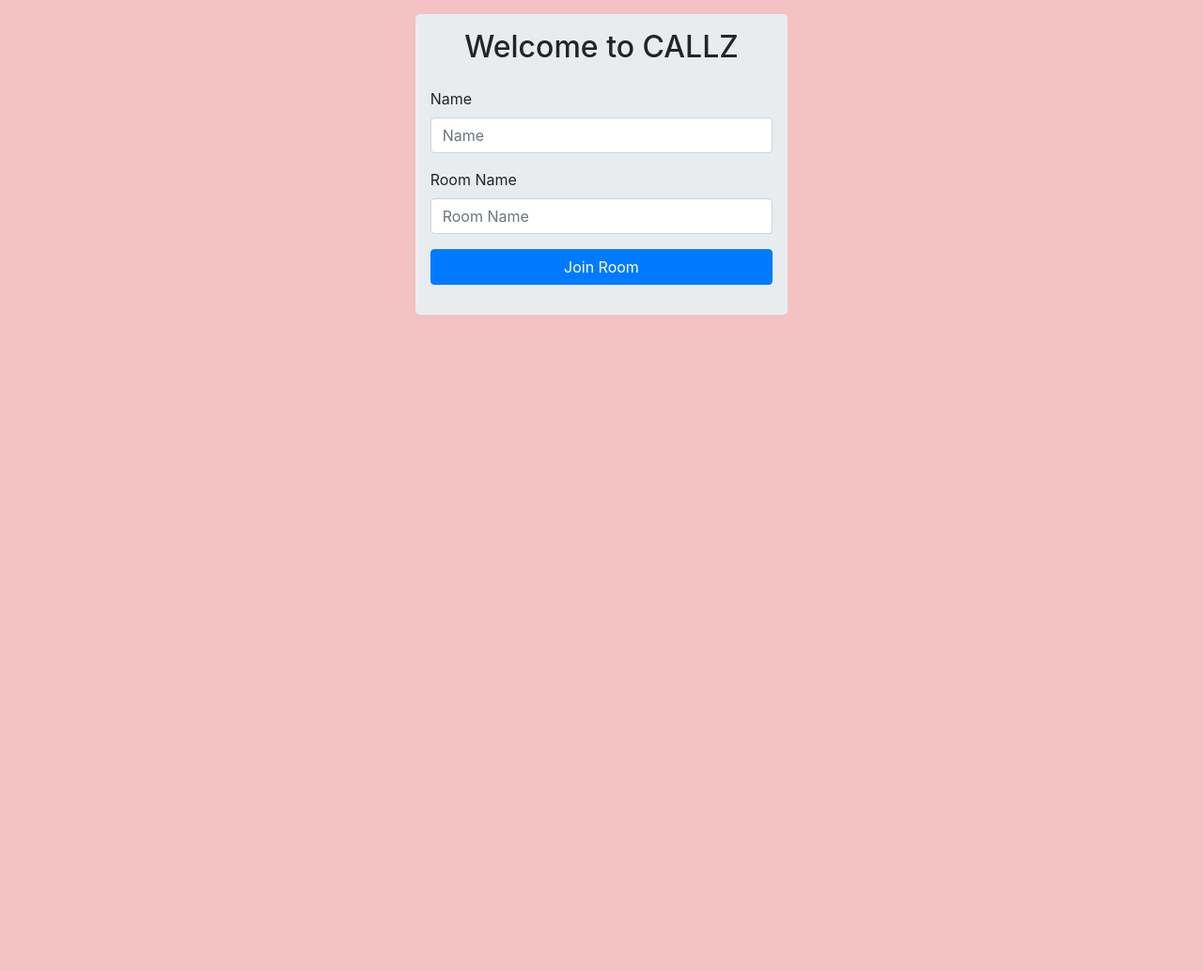
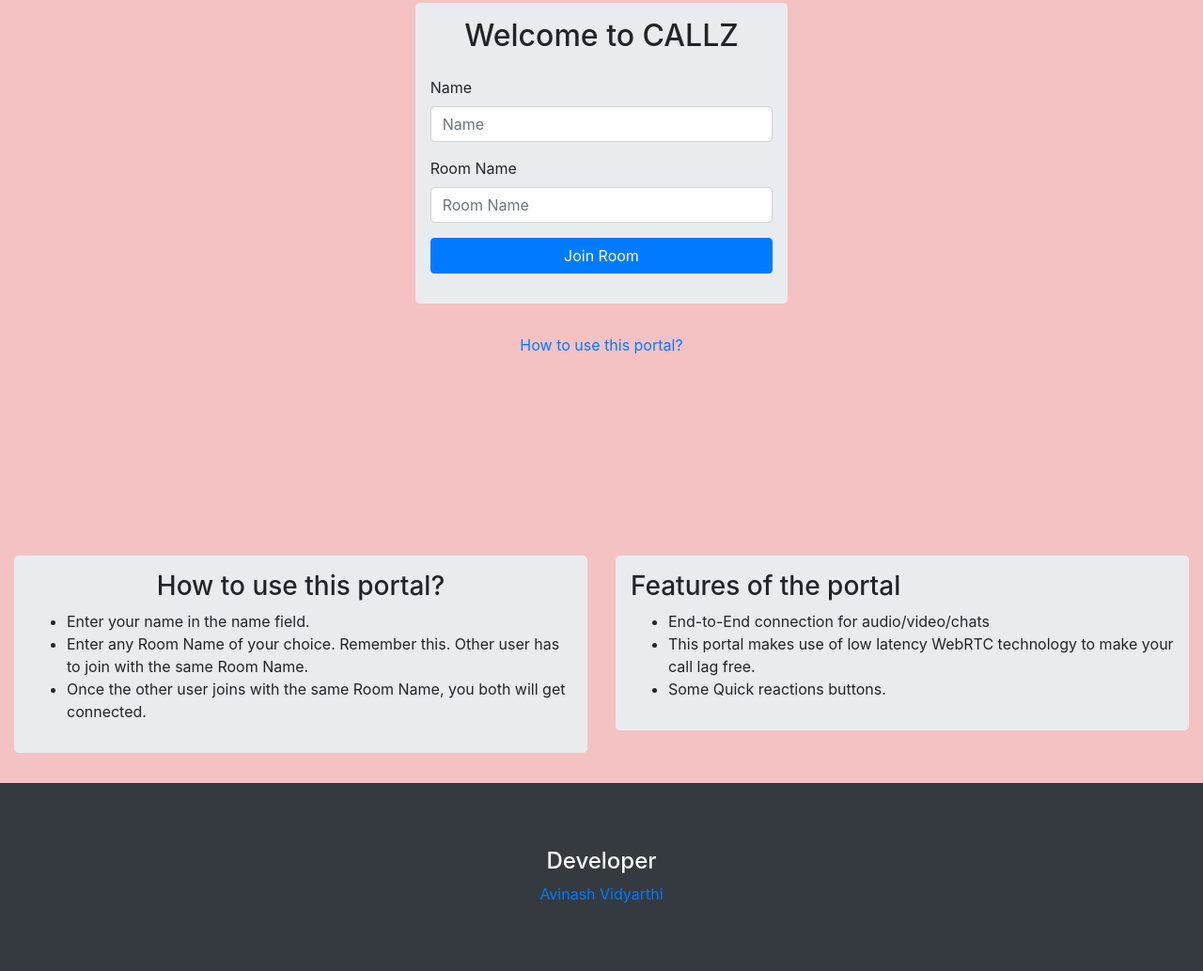
Before and after one commit to avinashvidyarthi/callz, a website: page public/index.html in a window 1280 px wide. Shown: the part 209-1242 px from the top of the page at 94% size. Before the commit the page ends 800 px from the top, so only its background shows below. Drawn offline with nearby package versions, Linux system fonts and the light colour scheme; no server answers.

Commit message:
added desc

```diff
--- a/public/index.html
+++ b/public/index.html
@@ -30,10 +30,10 @@
     <!-- custom css -->
     <link rel="stylesheet" href="./styles.css" />
     <title>CALLZ</title>
-     <!-- chrome theme color-->
-     <meta name="theme-color" content="#F4C2C2" />
+    <!-- chrome theme color-->
+    <meta name="theme-color" content="#F4C2C2" />
 
-     <!-- ogp start -->
+    <!-- ogp start -->
     <meta property="og:url" content="https://callz.herokuapp.com/" />
     <meta property="og:type" content="website" />
     <meta property="og:site_name" content="CALLZ" />
@@ -54,7 +54,12 @@
     <meta property="og:image:height" content="240" />
     <!-- og images end -->
     <!-- ogp start end -->
-    <link rel="icon" href="./assets/glyphy.png" type="image/png" sizes="16x16" />
+    <link
+      rel="icon"
+      href="./assets/glyphy.png"
+      type="image/png"
+      sizes="16x16"
+    />
 
     <link rel="manifest" href="manifest.json" />
   </head>
@@ -90,8 +95,57 @@
                 </button>
               </div>
             </div>
+            <div class="text-center">
+              <a href="#about" class="my-3">How to use this portal?</a>
+            </div>
           </div>
           <div class="col-md-4"></div>
+        </div>
+      </div>
+    </div>
+    <div id="about">
+      <div class="container-fluid">
+        <div class="row">
+          <div class="col-md-6">
+            <div class="jumbotron p-3">
+              <h3 class="text-center">
+                How to use this portal?
+              </h3>
+              <ul>
+                <li>Enter your name in the name field.</li>
+                <li>
+                  Enter any Room Name of your choice. Remember this. Other user
+                  has to join with the same Room Name.
+                </li>
+                <li>
+                  Once the other user joins with the same Room Name, you both
+                  will get connected.
+                </li>
+              </ul>
+            </div>
+          </div>
+          <div class="col-md-6">
+            <div class="jumbotron p-3">
+              <h3>
+                Features of the portal
+              </h3>
+              <ul>
+                <li>End-to-End connection for audio/video/chats</li>
+                <li>
+                  This portal makes use of low latency WebRTC technology to make
+                  your call lag free.
+                </li>
+                <li>Some Quick reactions buttons.</li>
+              </ul>
+            </div>
+          </div>
+        </div>
+
+        <div class="row bg-dark text-white" style="height: 200px;">
+          <div class="col text-center my-auto">
+            <h4>Developer</h4>
+            <a href="https://avinashvidyarthi.github.io">Avinash Vidyarthi</a>
+          </div>
         </div>
       </div>
     </div>
--- a/public/main.js
+++ b/public/main.js
@@ -15,6 +15,7 @@ const clapBtn = document.getElementById("clapBtn");
 const likeBtn = document.getElementById("likeBtn");
 const helperBtns = document.getElementById("helperBtns");
 const reactionArea = document.getElementById("reactionArea");
+const aboutArea = document.getElementById("about");
 
 let localStream,
   remoteStream,
@@ -50,13 +51,16 @@ joinRoomBtn.onclick = () => {
   if (nameField.value === "" || roomNameField.value === "") {
     return swal("Error", "Name and Room Name must be filled", "error");
   }
+  if(!window.navigator.onLine){
+    return swal("Offline!","You are not connected to Internet.","error");
+  }
   joinRoomBtn.innerHTML = "Joining...";
   joinRoomBtn.disabled = "true";
   info = {
     roomName: roomNameField.value,
     userName: nameField.value,
   };
-
+  aboutArea.style.display="none";
   socket.emit("createOrJoin", info);
 };
 
--- a/public/sw.js
+++ b/public/sw.js
@@ -1,5 +1,5 @@
 self.addEventListener("install", function (event) {
-  console.log("[SW] Install");
+  console.log("[SW] Installing");
   caches.delete("static");
   self.skipWaiting();
   event.waitUntil(
```
